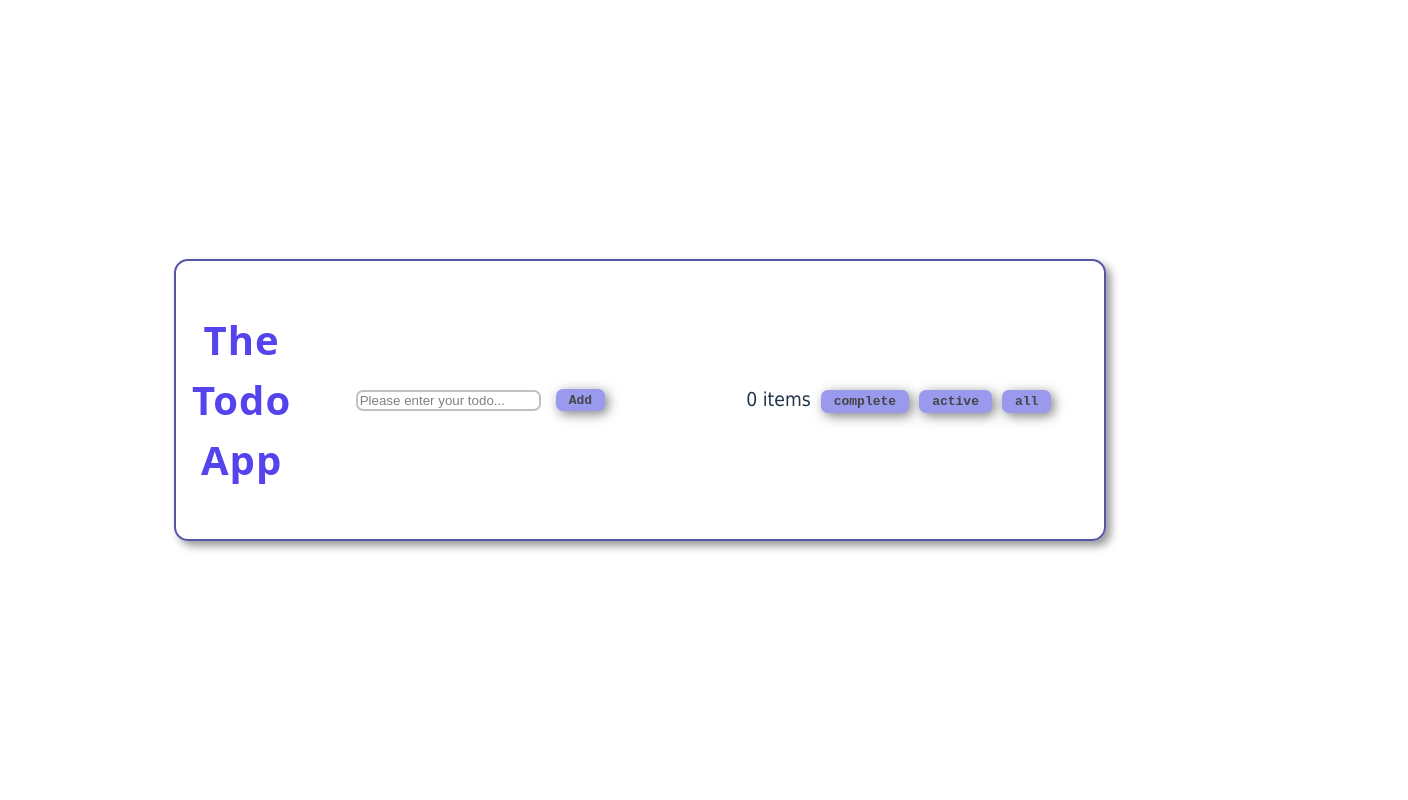
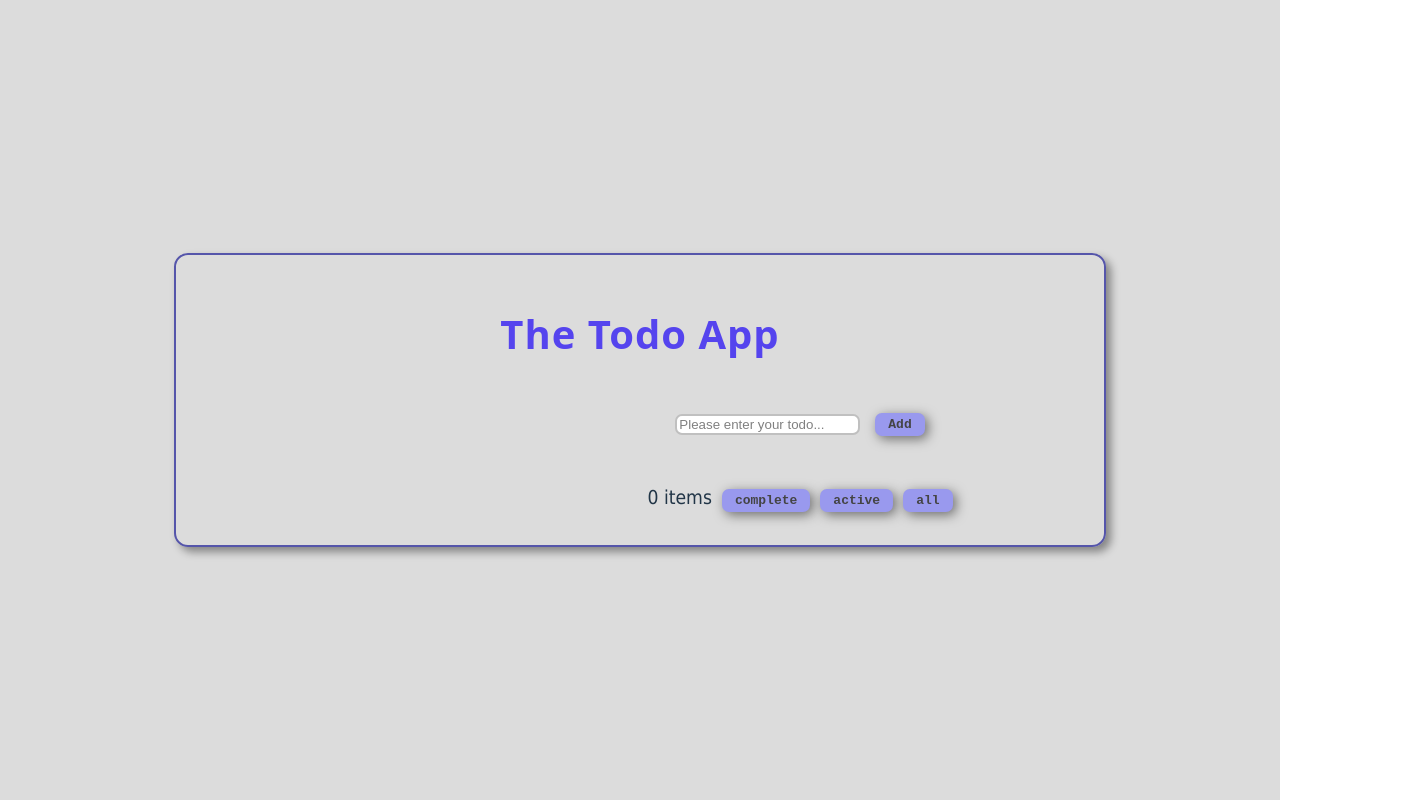
Before and after one commit to 090221979/The-recent-todoApp, a React (Vite) app in the folder react-todo-improved-ui/: page / in a window 1280 px wide. Shown: the whole page, 1408 px wide, since content can reach past the window. Built offline with nearby package versions, Linux system fonts and the light colour scheme.

Commit message:
Refactor accordian.css for improved styling

```diff
--- a/react-todo-improved-ui/src/accordian.css
+++ b/react-todo-improved-ui/src/accordian.css
@@ -2,6 +2,7 @@ body
 {
   display:flex;
   justify-content:center;
+  background:gainsboro;
 }
 .container {
   padding: 1em 0;
@@ -20,8 +21,7 @@ body
   box-shadow: 5px 5px 9px rgba(0,0,0,0.4);
   width:70vw;
   margin:20px auto;
-  display: flex;
-  justify-content: center;
+
 }
 
 .container input {
```
